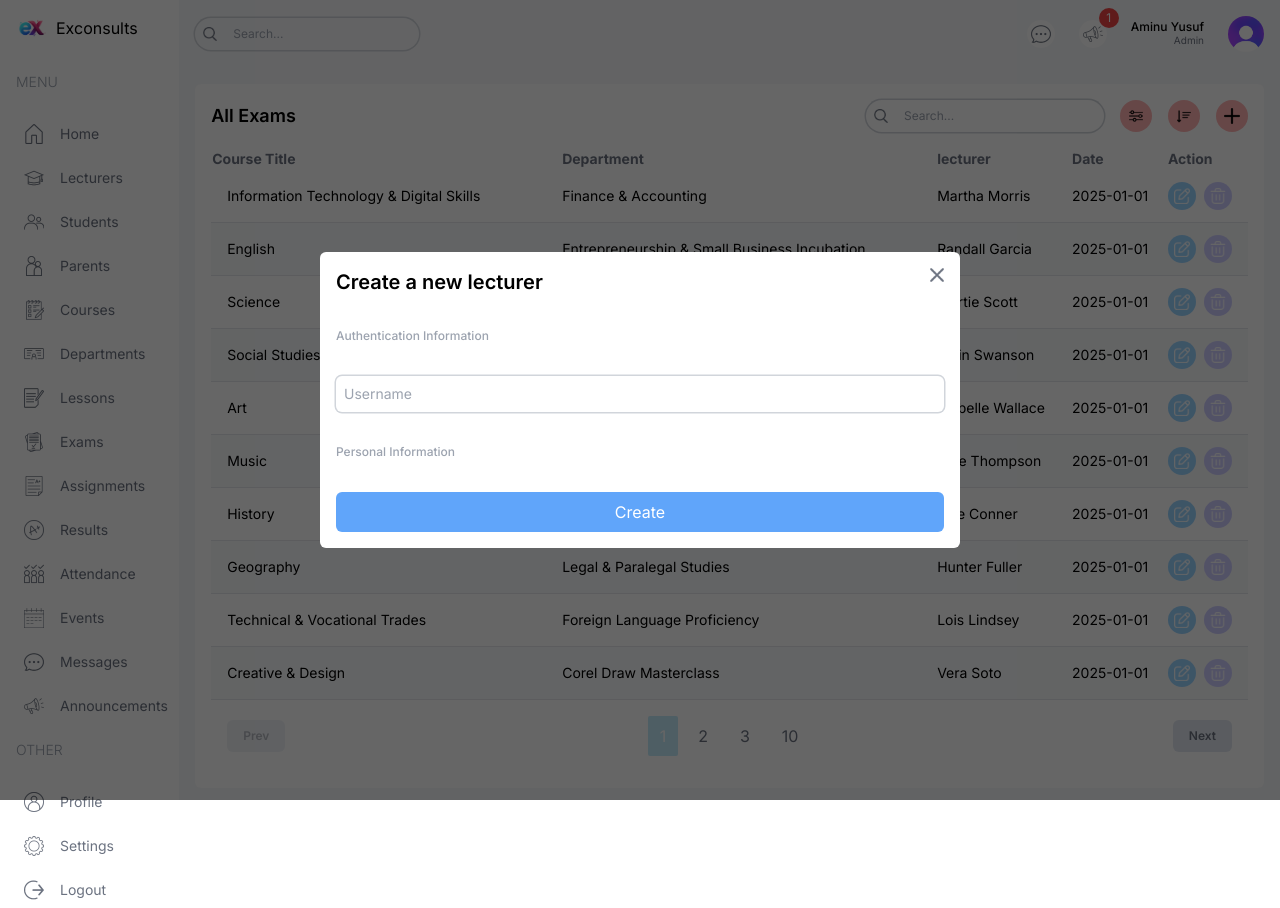
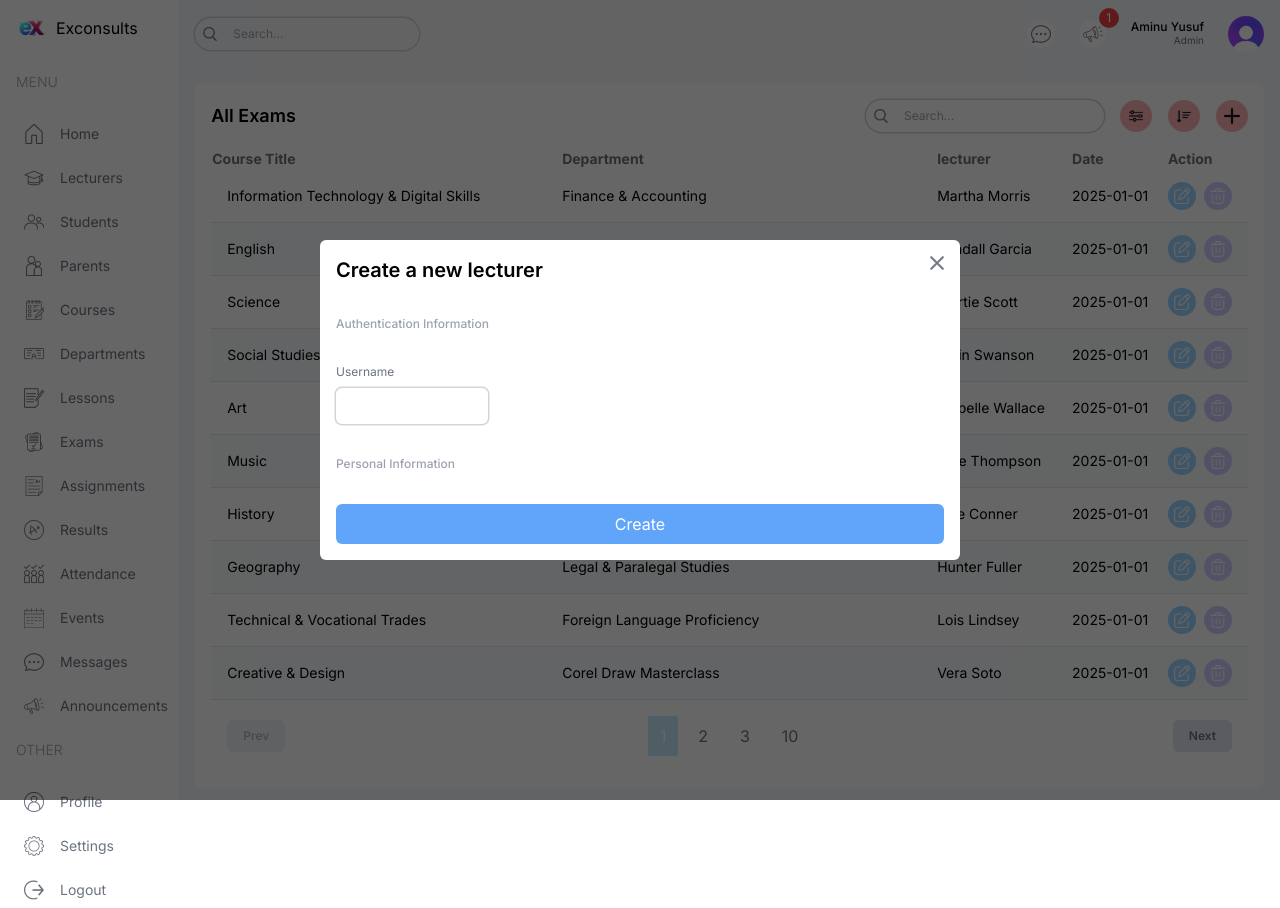
Before and after one commit to alameenkoko/exconsults, a Next.js app: page /list/exams in a window 1280 px wide. Both pictures are taken after a click on the button 1231 px from the left and 116 px from the top of the page. Built offline with nearby package versions, Linux system fonts and the light colour scheme.

Commit message:
Username input added

```diff
--- /dev/null
+++ b/src/components/InputField.tsx
@@ -0,0 +1,41 @@
+import { register } from "module";
+import { FieldError } from "react-hook-form";
+
+
+type InputFieldProps={
+    label:string;
+    type?:string;
+    register: any;
+    name:string;
+    defaultValue?:string;
+    error?:FieldError;
+    inputProps?:React.InputHTMLAttributes<HTMLInputElement>;
+
+
+}
+const InputField = ({
+    label,
+    type = "text",
+    register,
+    name,
+    defaultValue,
+    error,
+    inputProps,
+}: InputFieldProps) => {
+    return (
+       <div className='flex flex-col gap-2 w-full md:w-1/4'>
+        <label className='text-xs text-gray-500'>{label}</label>
+        <input
+        type={type}
+        {...register(name)}
+        className='ring-[1.5px] ring-gray-300 p-2 rounded-md text-sm w-full'
+        {...inputProps}
+        />
+        {error?.message && (
+            <p className='text-xs text-red-400 font-medium'>{error.message.toString()}</p>
+        )}
+        </div>
+         );
+};
+
+export default InputField;
--- a/src/components/forms/TeacherForm.tsx
+++ b/src/components/forms/TeacherForm.tsx
@@ -3,6 +3,7 @@
 import { zodResolver } from '@hookform/resolvers/zod';
 import { useForm } from 'react-hook-form';
 import { z } from 'zod';
+import InputField from '../InputField';
 
 const schema = z.object({
   username: z
@@ -22,33 +23,46 @@
   img:z.instanceof(File,{message:"Image is required!"}),
 
 });
+
+type Inputs = z.infer<typeof schema>;
+
 const TeacherForm = ({
     type,
     data
 }: {
-    type:"create" | "update";data?:any;
+    type:"create" | "update";
+    data?:any;
 }) => {
     const {
     register,
     handleSubmit,
     formState: { errors },
-  } = useForm({
+  } = useForm<Inputs>({
     resolver: zodResolver(schema),
   });
   const onSubmit = handleSubmit((data) => {
     console.log(data);
   });
     return (
-    <form className='flex flex-col gap-8' onSubmit={onSubmit}>
+    <form className="flex flex-col gap-8" onSubmit={onSubmit}>
         <h1 className='text-xl font-semibold'>Create a new lecturer</h1>
-        <span className='text-xs text-gray-400 font-medium'>Authentication Information</span>
-        <input type="text" {...register("username")} placeholder='Username' className='ring-[1.5px] ring-gray-300 p-2 rounded-md text-sm' />
-        {errors.username?.message && <p>{errors.username?.message.toString()}</p>}
-
+        <span className='text-xs text-gray-400 font-medium'>
+        Authentication Information
+        </span>
+       <InputField
+       label="Username"
+       name="username"
+       defaultValue={data?.username}
+       register={register}
+       error={errors.username}
+       />
        <span className='text-xs text-gray-400 font-medium'>Personal Information</span>
-     <button className='bg-blue-400 text-white p-2 rounded-md'>{type === "create" ? "Create" : "Update"  }</button>
+     <button
+     className='bg-blue-400 text-white p-2 rounded-md'>
+     {type === "create" ? "Create" : "Update"  }
+     </button>
      </form>
-    )
-}
+    );
+};
 
 export default TeacherForm;
```
